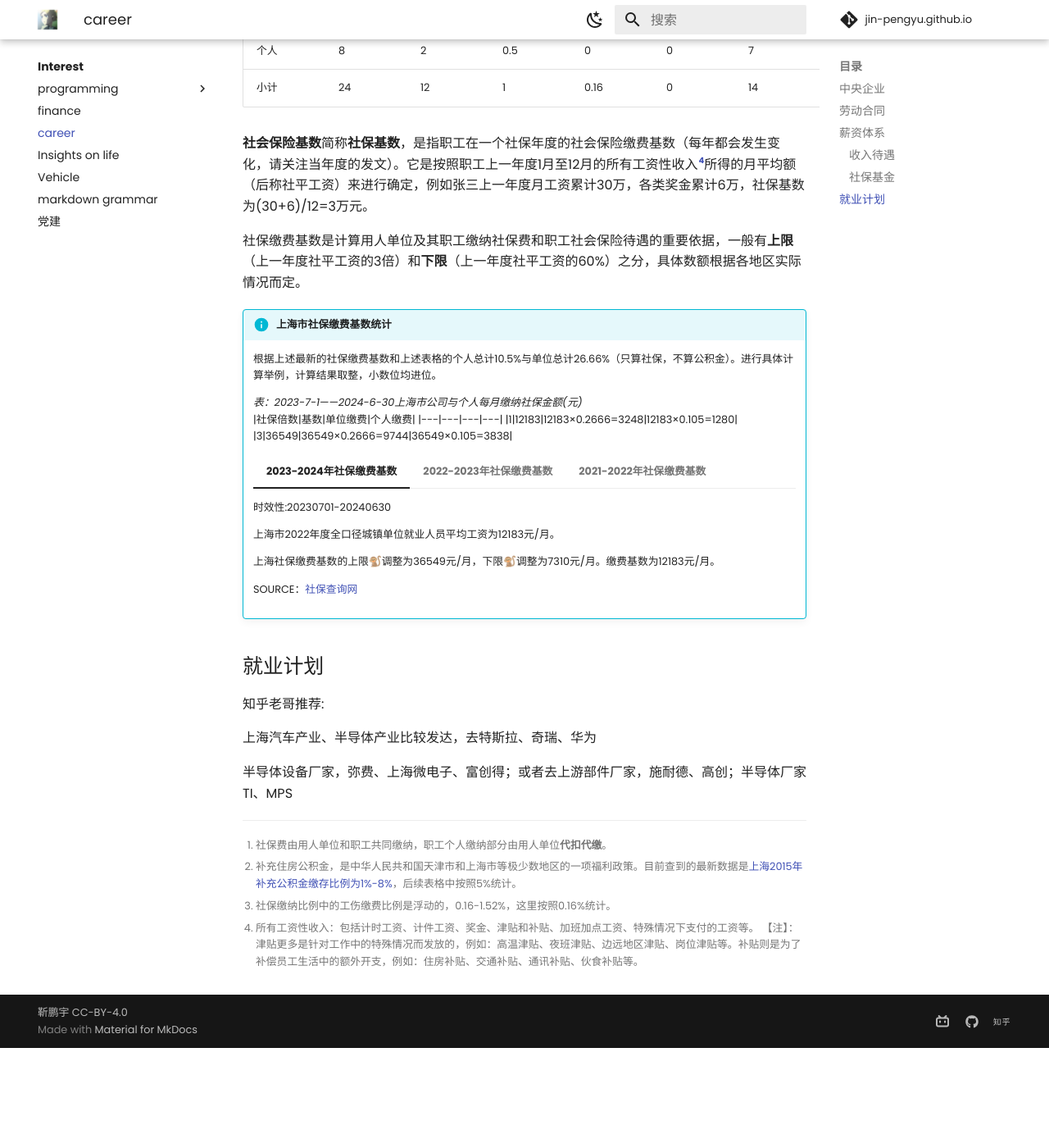
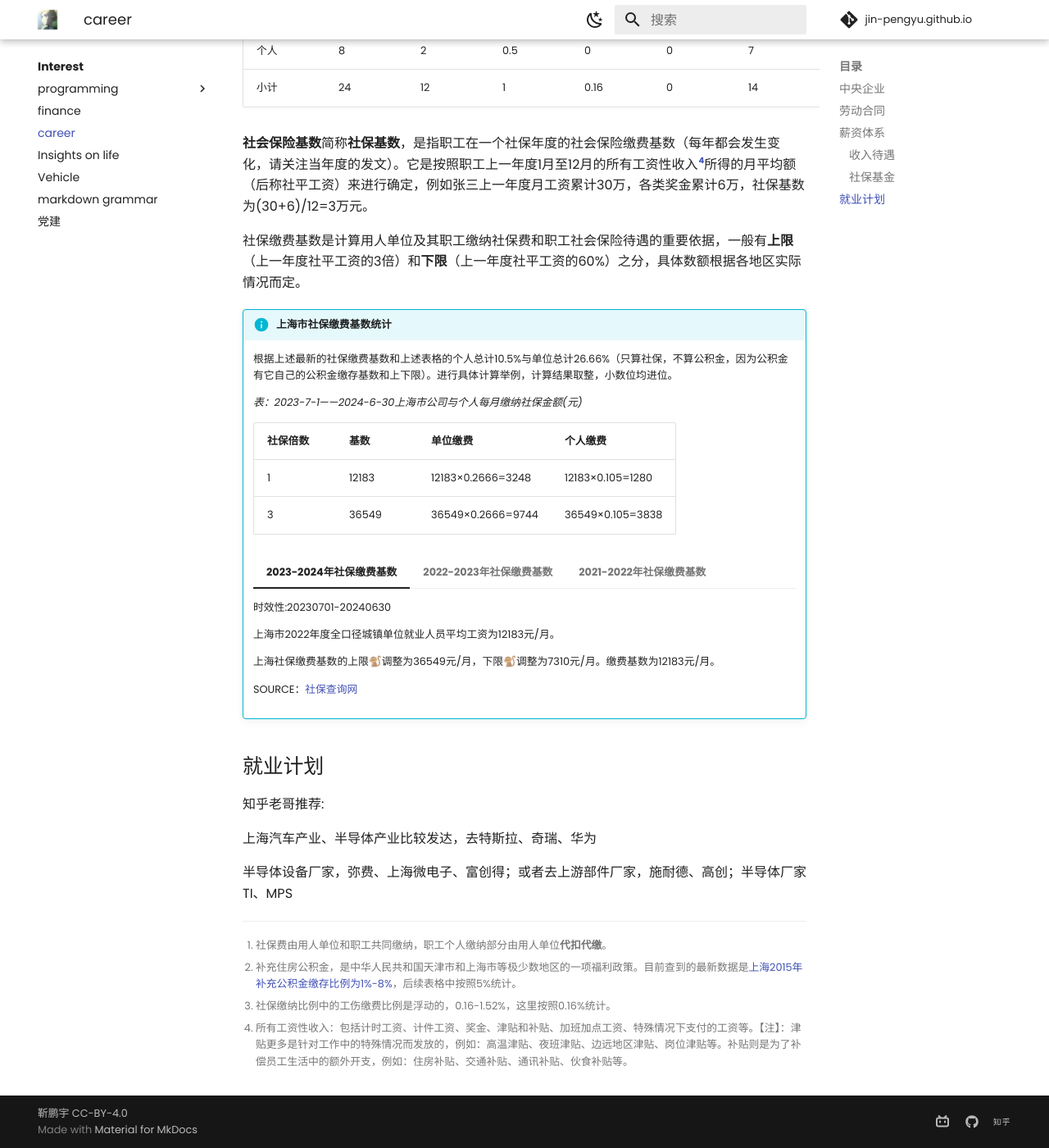
Before and after one commit to Pengyu-Jin/Pengyu-Jin.github.io, an MkDocs documentation site: the page built from docs/interest/career/career.md, in a window 1280 px wide and 1400 px high, scrolled down 1969 px. Shown: the whole window at 82% size. Built offline with MkDocs 1.6.1 and Material for MkDocs 9.7.7, drawn with Linux system fonts in a browser that asks for light colours; comment, search, counter and statistics services are not loaded; before the commit the page ends 3247 px from its top, so only the background shows below that.

Commit message:
career20240623-f

```diff
--- a/docs/interest/career/career.md
+++ b/docs/interest/career/career.md
@@ -66,16 +66,16 @@
 
 **社会保险基数**简称**社保基数**，是指职工在一个社保年度的社会保险缴费基数（每年都会发生变化，请关注当年度的发文）。它是按照职工上一年度1月至12月的所有工资性收入[^4]所得的月平均额（后称社平工资）来进行确定，例如张三上一年度月工资累计30万，各类奖金累计6万，社保基数为(30+6)/12=3万元。
 
-[^4]:所有工资性收入：包括计时工资、计件工资、奖金、津贴和补贴、加班加点工资、特殊情况下支付的工资等。
-【注】：津贴更多是针对工作中的特殊情况而发放的，例如：高温津贴、夜班津贴、边远地区津贴、岗位津贴等。补贴则是为了补偿员工生活中的额外开支，例如：住房补贴、交通补贴、通讯补贴、伙食补贴等。
+[^4]:所有工资性收入：包括计时工资、计件工资、奖金、津贴和补贴、加班加点工资、特殊情况下支付的工资等。【注】：津贴更多是针对工作中的特殊情况而发放的，例如：高温津贴、夜班津贴、边远地区津贴、岗位津贴等。补贴则是为了补偿员工生活中的额外开支，例如：住房补贴、交通补贴、通讯补贴、伙食补贴等。
 
 社保缴费基数是计算用人单位及其职工缴纳社保费和职工社会保险待遇的重要依据，一般有**上限**（上一年度社平工资的3倍）和**下限**（上一年度社平工资的60%）之分，具体数额根据各地区实际情况而定。
 
 !!! info "上海市社保缴费基数统计"
 
-    根据上述最新的社保缴费基数和上述表格的个人总计10.5%与单位总计26.66%（只算社保，不算公积金）。进行具体计算举例，计算结果取整，小数位均进位。
+    根据上述最新的社保缴费基数和上述表格的个人总计10.5%与单位总计26.66%（只算社保，不算公积金，因为公积金有它自己的公积金缴存基数和上下限）。进行具体计算举例，计算结果取整，小数位均进位。
 
     *表：2023-7-1——2024-6-30上海市公司与个人每月缴纳社保金额(元)*
+
     |社保倍数|基数|单位缴费|个人缴费|
     |---|---|---|---|
     |1|12183|12183×0.2666=3248|12183×0.105=1280|
```
